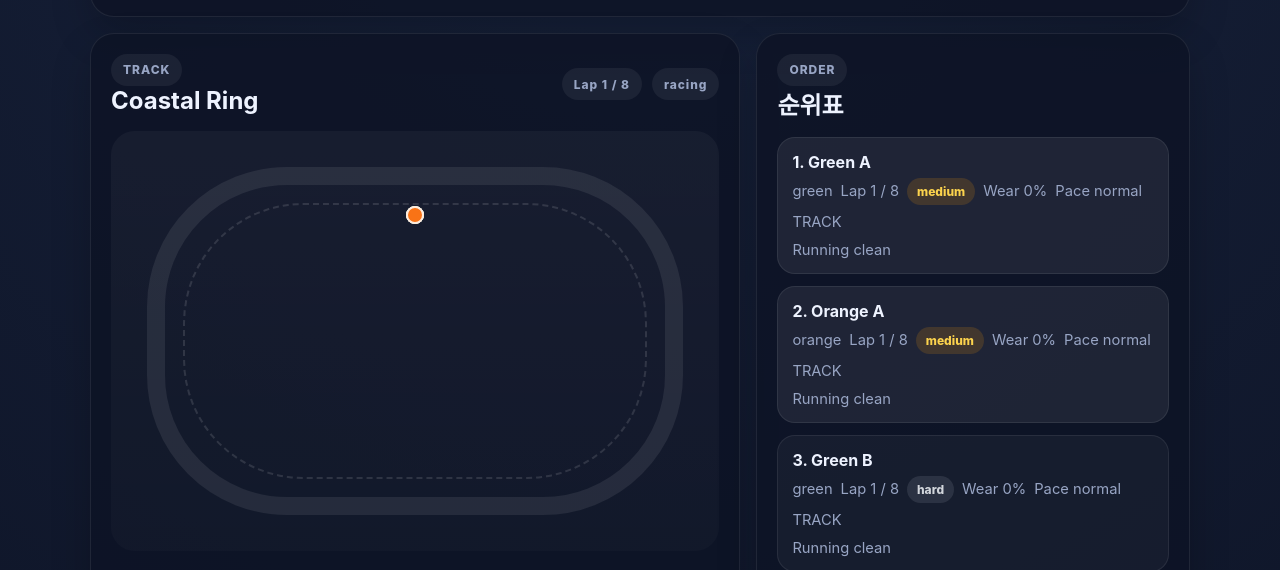
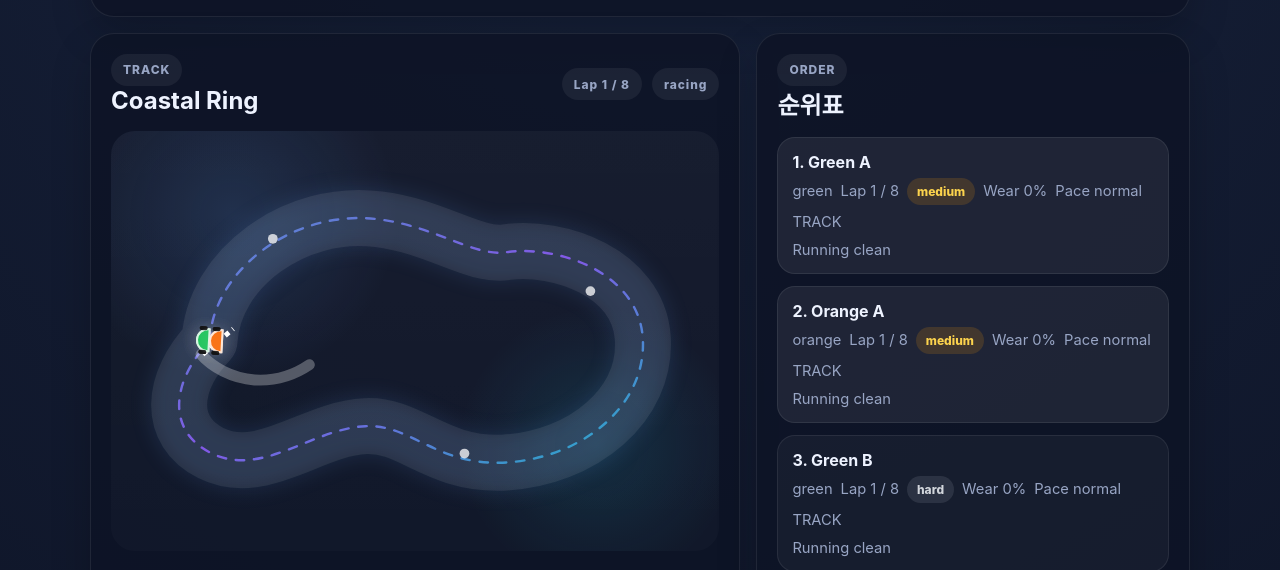
Before and after one commit to typark2000/race-pit, a website with bundled scripts: page index.html in a window 1280 px wide. Shown: the part 230-800 px from the top of the page. Built offline with nearby package versions, Linux system fonts and the light colour scheme.

Commit message:
Improve track rendering and car path follow

```diff
--- a/app.js
+++ b/app.js
@@ -2,6 +2,8 @@ import { createRaceState, advanceRaceTick, requestPitStop, cancelPitStop, setNex
 
 let raceState = createRaceState();
 let raceTimer = null;
+let trackPath = null;
+let trackPathLength = 0;
 
 const els = {
   startRaceButton: document.getElementById('startRaceButton'),
@@ -16,26 +18,59 @@ const els = {
   resultSummary: document.getElementById('resultSummary')
 };
 
+function initTrackGeometry() {
+  trackPath = document.getElementById('raceTrackPath');
+  trackPathLength = trackPath?.getTotalLength?.() || 0;
+}
+
 function tyreClass(compound) {
   return `tyre-${compound}`;
 }
 
-function progressToPoint(progress) {
-  const centerX = 50;
-  const centerY = 50;
-  const radiusX = 36;
-  const radiusY = 30;
-  const angle = (progress * 2 * Math.PI) - Math.PI / 2;
+function clampProgress(progress) {
+  const normalized = progress % 1;
+  return normalized < 0 ? normalized + 1 : normalized;
+}
+
+function progressToTrackPoint(progress, laneOffset = 0) {
+  if (!trackPath || !trackPathLength) {
+    return { left: '50%', top: '50%', angle: 0 };
+  }
+
+  const normalized = clampProgress(progress);
+  const distance = normalized * trackPathLength;
+  const point = trackPath.getPointAtLength(distance);
+  const lookAhead = trackPath.getPointAtLength(Math.min(trackPathLength, distance + 2));
+  const lookBehind = trackPath.getPointAtLength(Math.max(0, distance - 2));
+  const dx = lookAhead.x - lookBehind.x;
+  const dy = lookAhead.y - lookBehind.y;
+  const angle = Math.atan2(dy, dx) * (180 / Math.PI);
+  const length = Math.hypot(dx, dy) || 1;
+  const normalX = -dy / length;
+  const normalY = dx / length;
+  const shiftedX = point.x + normalX * laneOffset;
+  const shiftedY = point.y + normalY * laneOffset;
+
   return {
-    left: `${centerX + Math.cos(angle) * radiusX}%`,
-    top: `${centerY + Math.sin(angle) * radiusY}%`
+    left: `${(shiftedX / 1000) * 100}%`,
+    top: `${(shiftedY / 620) * 100}%`,
+    angle
   };
 }
 
 function renderTrack() {
-  els.carsLayer.innerHTML = raceState.cars.map((car) => {
-    const point = progressToPoint(car.progress);
-    return `<div class="car-dot ${car.teamColor}" style="left:${point.left}; top:${point.top};" title="${car.driverName}"></div>`;
+  const laneOffsets = [-10, 10, -10, 10];
+  els.carsLayer.innerHTML = raceState.cars.map((car, index) => {
+    const point = progressToTrackPoint(car.progress, laneOffsets[index] || 0);
+    return `
+      <div
+        class="car-dot ${car.teamColor}"
+        style="left:${point.left}; top:${point.top}; transform: translate(-50%, -50%) rotate(${point.angle}deg);"
+        title="${car.driverName}"
+      >
+        <span class="car-body"></span>
+      </div>
+    `;
   }).join('');
 }
 
@@ -172,4 +207,5 @@ function stepRace() {
 els.startRaceButton.addEventListener('click', startRace);
 els.tickButton.addEventListener('click', stepRace);
 
+initTrackGeometry();
 render();
--- a/index.html
+++ b/index.html
@@ -31,7 +31,23 @@
             </div>
           </div>
           <div class="track-stage">
-            <div class="track-loop"></div>
+            <svg class="track-svg" viewBox="0 0 1000 620" preserveAspectRatio="xMidYMid meet" aria-hidden="true">
+              <defs>
+                <linearGradient id="trackGlow" x1="0%" x2="100%" y1="0%" y2="100%">
+                  <stop offset="0%" stop-color="#60a5fa" stop-opacity="0.7" />
+                  <stop offset="50%" stop-color="#8b5cf6" stop-opacity="0.9" />
+                  <stop offset="100%" stop-color="#22d3ee" stop-opacity="0.7" />
+                </linearGradient>
+              </defs>
+              <path class="track-shadow" d="M 162 310 C 168 192, 302 92, 440 110 C 536 122, 596 172, 650 164 C 736 152, 866 198, 874 304 C 882 414, 776 504, 644 510 C 534 514, 492 446, 418 450 C 330 454, 248 536, 164 494 C 92 458, 98 378, 162 310 Z" />
+              <path id="raceTrackPath" class="track-outline" d="M 162 310 C 168 192, 302 92, 440 110 C 536 122, 596 172, 650 164 C 736 152, 866 198, 874 304 C 882 414, 776 504, 644 510 C 534 514, 492 446, 418 450 C 330 454, 248 536, 164 494 C 92 458, 98 378, 162 310 Z" />
+              <path class="track-centerline" d="M 162 310 C 168 192, 302 92, 440 110 C 536 122, 596 172, 650 164 C 736 152, 866 198, 874 304 C 882 414, 776 504, 644 510 C 534 514, 492 446, 418 450 C 330 454, 248 536, 164 494 C 92 458, 98 378, 162 310 Z" />
+              <circle class="sector-mark" cx="266" cy="142" r="8" />
+              <circle class="sector-mark" cx="788" cy="228" r="8" />
+              <circle class="sector-mark" cx="581" cy="495" r="8" />
+              <line class="start-line" x1="151" y1="332" x2="201" y2="290" />
+              <path class="pit-lane" d="M 148 332 C 165 352, 198 371, 236 374 C 270 376, 301 366, 326 349" />
+            </svg>
             <div id="carsLayer" class="cars-layer"></div>
           </div>
         </section>
--- a/styles.css
+++ b/styles.css
@@ -67,35 +67,84 @@ h1 { font-size: clamp(2rem, 4vw, 3rem); }
   height: 420px;
   margin-top: 16px;
   border-radius: 24px;
-  background: linear-gradient(180deg, rgba(255,255,255,.04), rgba(255,255,255,.02));
+  background:
+    radial-gradient(circle at 20% 20%, rgba(96,165,250,.15), transparent 28%),
+    radial-gradient(circle at 80% 75%, rgba(34,211,238,.12), transparent 24%),
+    linear-gradient(180deg, rgba(255,255,255,.04), rgba(255,255,255,.02));
   overflow: hidden;
 }
-.track-loop {
+.track-svg {
   position: absolute;
-  inset: 36px;
-  border: 18px solid rgba(255,255,255,.08);
-  border-radius: 140px;
+  inset: 0;
+  width: 100%;
+  height: 100%;
 }
-.track-loop::after {
-  content: '';
-  position: absolute;
-  inset: 18px;
-  border: 2px dashed rgba(255,255,255,.12);
-  border-radius: 120px;
+.track-shadow {
+  fill: none;
+  stroke: rgba(96,165,250,.12);
+  stroke-width: 98;
+  filter: blur(16px);
+}
+.track-outline {
+  fill: none;
+  stroke: rgba(245,247,255,.08);
+  stroke-width: 92;
+  stroke-linecap: round;
+  stroke-linejoin: round;
+}
+.track-centerline {
+  fill: none;
+  stroke: url(#trackGlow);
+  stroke-width: 4;
+  stroke-linecap: round;
+  stroke-linejoin: round;
+  stroke-dasharray: 14 16;
+}
+.pit-lane {
+  fill: none;
+  stroke: rgba(255,255,255,.28);
+  stroke-width: 18;
+  stroke-linecap: round;
+}
+.start-line {
+  stroke: white;
+  stroke-width: 8;
+  stroke-dasharray: 8 8;
+}
+.sector-mark {
+  fill: rgba(255,255,255,.75);
 }
 .cars-layer { position: absolute; inset: 0; }
 .car-dot {
   position: absolute;
-  width: 18px;
-  height: 18px;
-  border-radius: 50%;
-  border: 2px solid rgba(255,255,255,.85);
-  transform: translate(-50%, -50%);
+  width: 24px;
+  height: 14px;
+  transform-origin: center center;
 }
-.car-dot.green { background: var(--green); }
-.car-dot.orange { background: var(--orange); }
-.car-dot.red { background: var(--red); }
-.car-dot.navy { background: var(--navy); }
+.car-body {
+  display: block;
+  width: 100%;
+  height: 100%;
+  border-radius: 999px 999px 8px 8px;
+  border: 2px solid rgba(255,255,255,.82);
+  box-shadow: 0 0 18px rgba(255,255,255,.18);
+}
+.car-dot::before,
+.car-dot::after {
+  content: '';
+  position: absolute;
+  top: 3px;
+  width: 4px;
+  height: 8px;
+  border-radius: 2px;
+  background: rgba(18,18,18,.9);
+}
+.car-dot::before { left: -2px; }
+.car-dot::after { right: -2px; }
+.car-dot.green .car-body { background: var(--green); }
+.car-dot.orange .car-body { background: var(--orange); }
+.car-dot.red .car-body { background: var(--red); }
+.car-dot.navy .car-body { background: var(--navy); }
 .order-board, .strategy-grid { display: grid; gap: 12px; margin-top: 16px; }
 .order-row, .strategy-card {
   border: 1px solid var(--line);
@@ -112,10 +161,9 @@ h1 { font-size: clamp(2rem, 4vw, 3rem); }
 .tyre-hard { background: rgba(156,163,175,.16); color: #d1d5db; }
 .tyre-wet { background: rgba(59,130,246,.16); color: #93c5fd; }
 .pace-button.active, .tyre-button.active, .pit-button.active { outline: 2px solid #fff; }
+.note { margin: 4px 0 0; }
+.order-row.front-runner { background: rgba(255,255,255,.07); }
+.strategy-card.pit-queued { outline: 2px solid rgba(139,92,246,.9); }
 @media (max-width: 860px) {
   .race-layout { grid-template-columns: 1fr; }
 }
-
-.note { margin: 4px 0 0; }
-.order-row.front-runner { background: rgba(255,255,255,.07); }
-.strategy-card.pit-queued { outline: 2px solid rgba(139,92,246,.9); }
```
